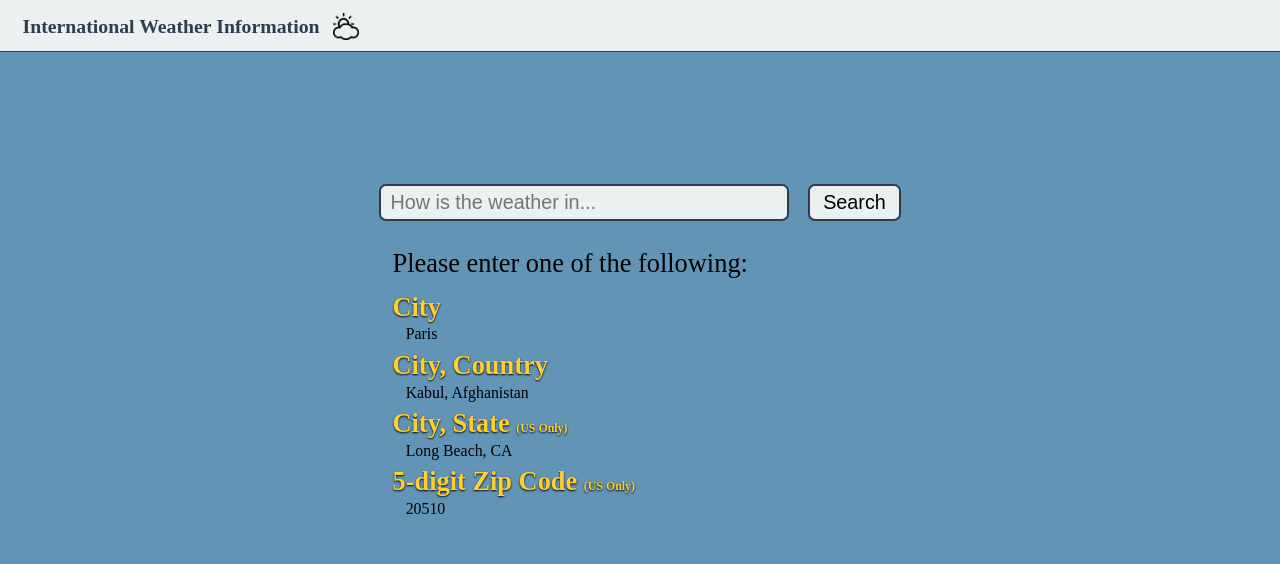
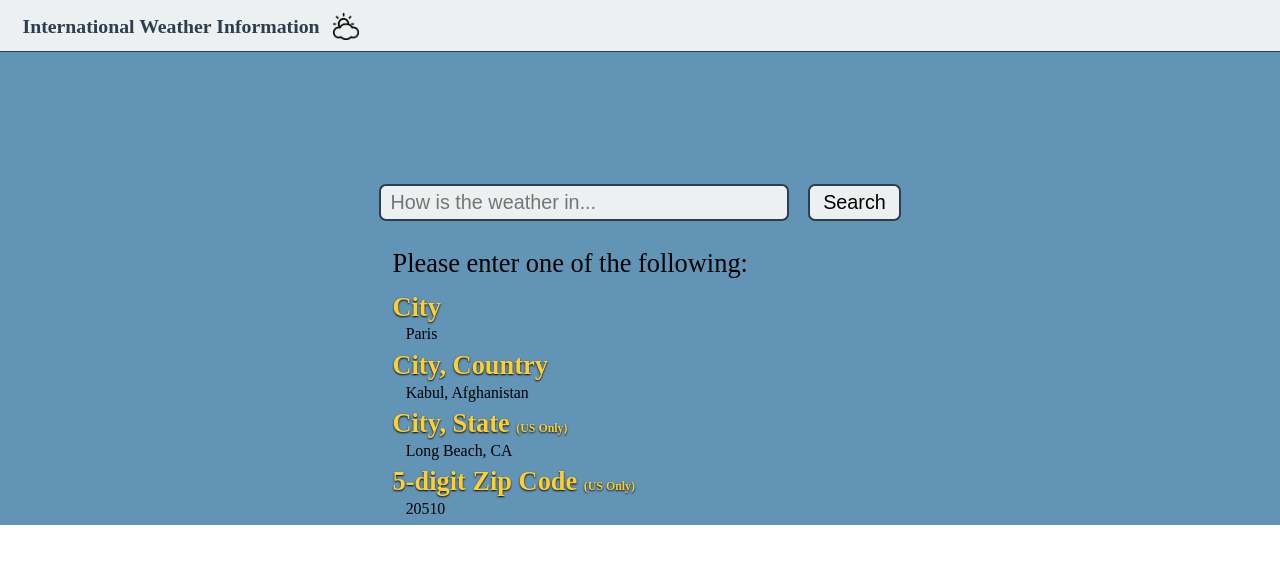
Before and after one commit to dougc85/weather, a React (Create React App) app: page /weather/search in a window 1280 px wide. Shown: the top 564 px of the page. Built offline with nearby package versions, Linux system fonts and the light colour scheme.

Commit message:
fixed background-color height

```diff
--- a/src/components/ErrorScreen/ErrorScreen.css
+++ b/src/components/ErrorScreen/ErrorScreen.css
@@ -49,7 +49,3 @@
     font-size: 1rem;
     margin-left: 4rem;
 }
-
-.ErrorScreen-countries-country {
-
-}
--- a/src/components/FrontSearch/FrontSearch.css
+++ b/src/components/FrontSearch/FrontSearch.css
@@ -1,6 +1,6 @@
 .FrontSearch {
     background-color: #6294b6;
-    height: 100vh;
+    height: 100%;
     color: #2c3e50;
 }
 
--- a/src/components/WeatherDisplay/WeatherDisplay.css
+++ b/src/components/WeatherDisplay/WeatherDisplay.css
@@ -1,6 +1,6 @@
 .WeatherDisplay {
     background-color: #6294b6;
-    height: 100vh;
+    height: 100%;
     color: black;
     padding-top: 2rem;
     padding-left: 3rem;
```
